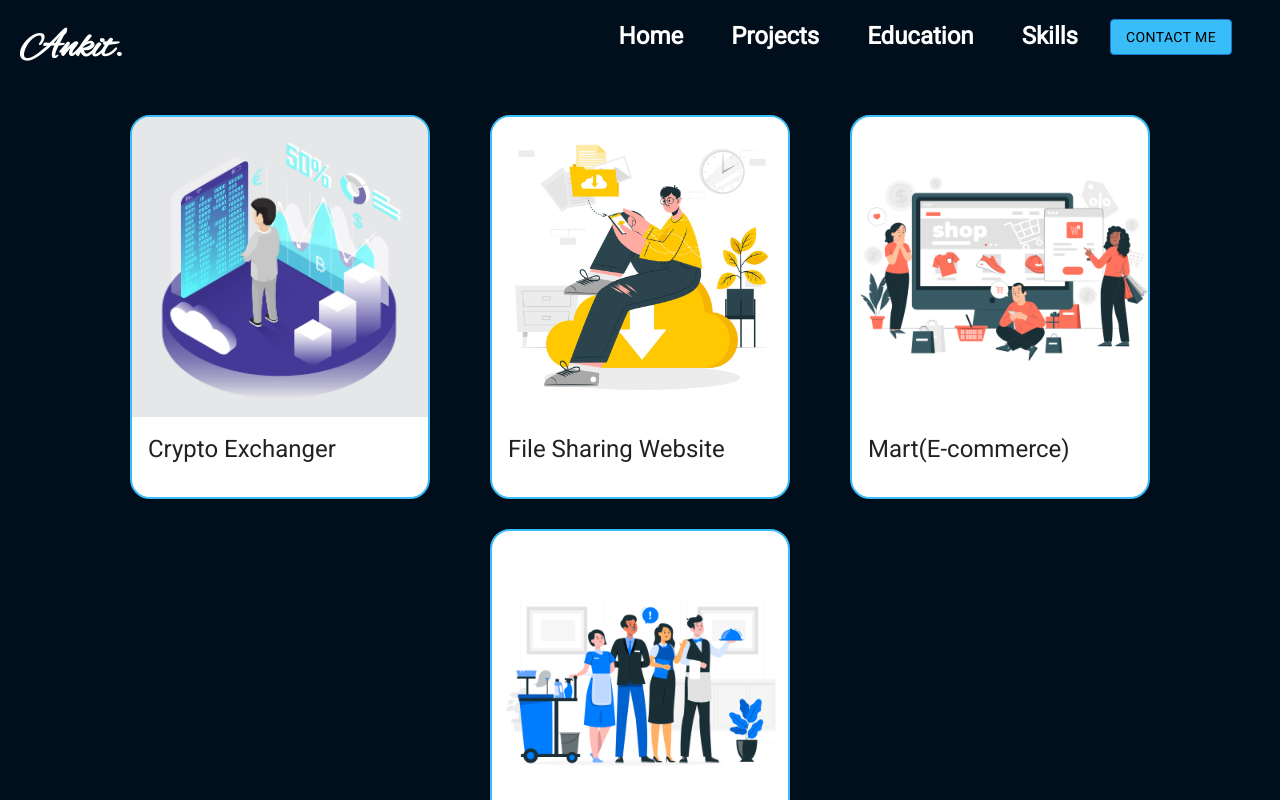
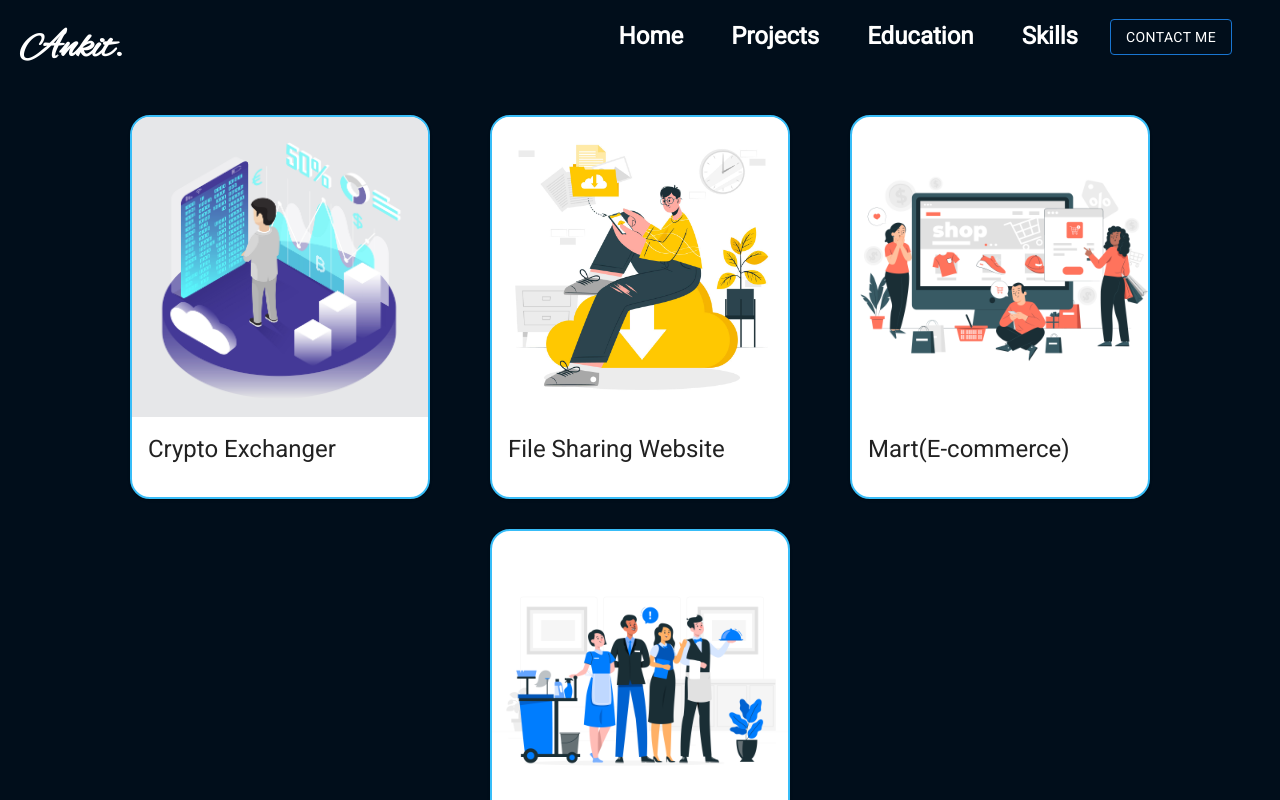
Before and after one commit to ancorp134/react-js-portfolio, a React (Create React App) app: page /project in a window 1280 px wide. In both pictures the pointer is over the button "CONTACT ME". Shown: the top 800 px of the page. Built offline with nearby package versions, Linux system fonts and the light colour scheme.

Commit message:
remove animation

```diff
--- a/src/components/ProjectItem.jsx
+++ b/src/components/ProjectItem.jsx
@@ -60,7 +60,7 @@ export default function ProjectItem({image,name,desc,skill,codelink,demolink}) {
           onClose={handleClose}
           aria-labelledby="modal-modal-title"
           aria-describedby="modal-modal-description"
-          className=" animate__animated animate__rotateInDownLeft"
+          className="animate__animated animate__rotateInDownLeft"
         >
           <Box sx={style} className="box ">
             <CardContent>
--- a/src/styles/navbar.css
+++ b/src/styles/navbar.css
@@ -94,10 +94,15 @@
     border-bottom:2px solid #38BDF8;
 }
 
+.contact-btn{
+    color: black !important;
+    background-color: #38BDF8 !important;
+}
 
 .contact-btn:hover{
-    background-color: #38BDF8 !important;
-    color: black;
+    background-color: #010E1B !important;
+    border: 1px solid #1976d2 !important;
+    color: white !important;
 }
 
 
```
